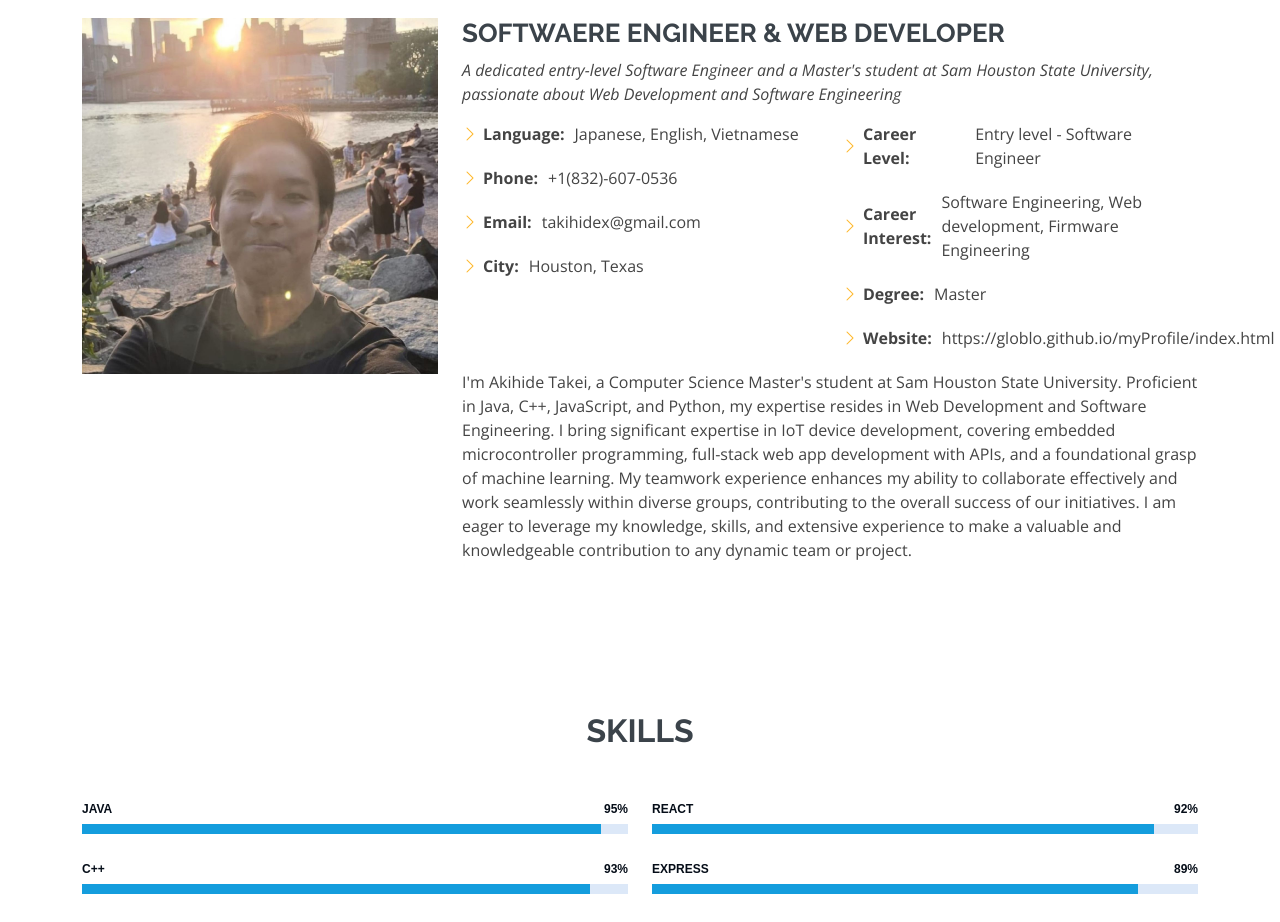
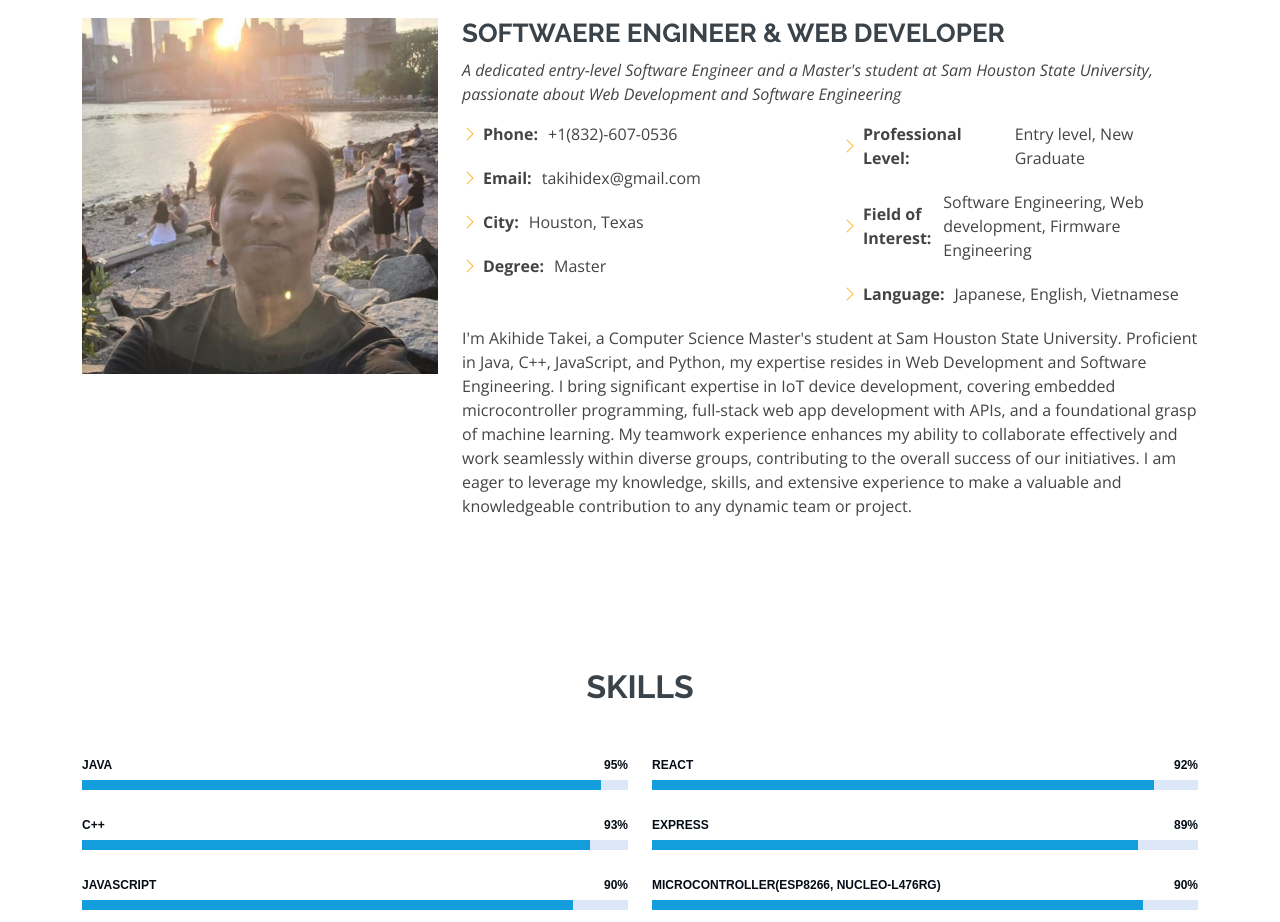
Before and after one commit to globlo/Profile, a plain HTML site: page index.html in a window 1280 px wide. Shown: the part 960-1882 px from the top of the page. Drawn offline with nearby package versions, Linux system fonts and the light colour scheme.

Commit message:
small changes

```diff
--- a/index.html
+++ b/index.html
@@ -104,18 +104,17 @@
             <div class="row">
               <div class="col-lg-6">
                 <ul>
-                  <li><i class="bi bi-chevron-right"></i> <strong>Language:</strong> <span>Japanese, English, Vietnamese</span></li>
                   <li><i class="bi bi-chevron-right"></i> <strong>Phone:</strong> <span>+1(832)-607-0536</span></li>
                   <li><i class="bi bi-chevron-right"></i> <strong>Email:</strong> <span>takihidex@gmail.com</span></li>
                   <li><i class="bi bi-chevron-right"></i> <strong>City:</strong> <span>Houston, Texas</span></li>
+                  <li><i class="bi bi-chevron-right"></i> <strong>Degree:</strong> <span>Master</span></li>
                 </ul>
               </div>
               <div class="col-lg-6">
                 <ul>
-                  <li><i class="bi bi-chevron-right"></i> <strong>Career Level:</strong> <span>Entry level - Software Engineer</span></li>
-                  <li><i class="bi bi-chevron-right"></i> <strong>Career Interest:</strong> <span>Software Engineering, Web development, Firmware Engineering</span></li>
-                  <li><i class="bi bi-chevron-right"></i> <strong>Degree:</strong> <span>Master</span></li>
-                  <li><i class="bi bi-chevron-right"></i> <strong>Website:</strong> <span>https://globlo.github.io/myProfile/index.html</span></li>
+                  <li><i class="bi bi-chevron-right"></i> <strong>Professional Level:</strong><span>Entry level, New Graduate</span></li>
+                  <li><i class="bi bi-chevron-right"></i> <strong>Field of Interest:</strong> <span>Software Engineering, Web development, Firmware Engineering</span></li>
+                  <li><i class="bi bi-chevron-right"></i> <strong>Language:</strong> <span>Japanese, English, Vietnamese</span></li>
                 </ul>
               </div>
             </div>
```
